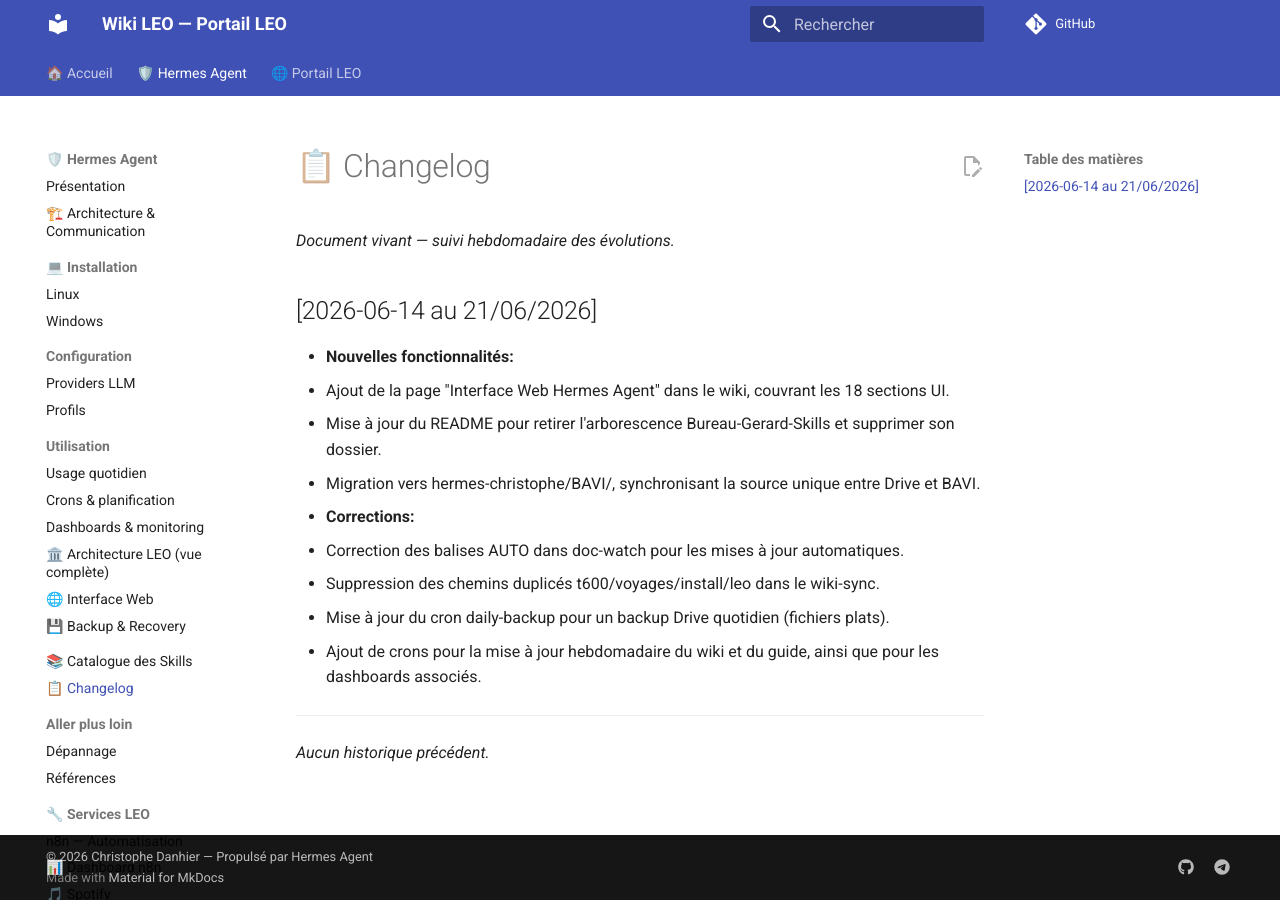
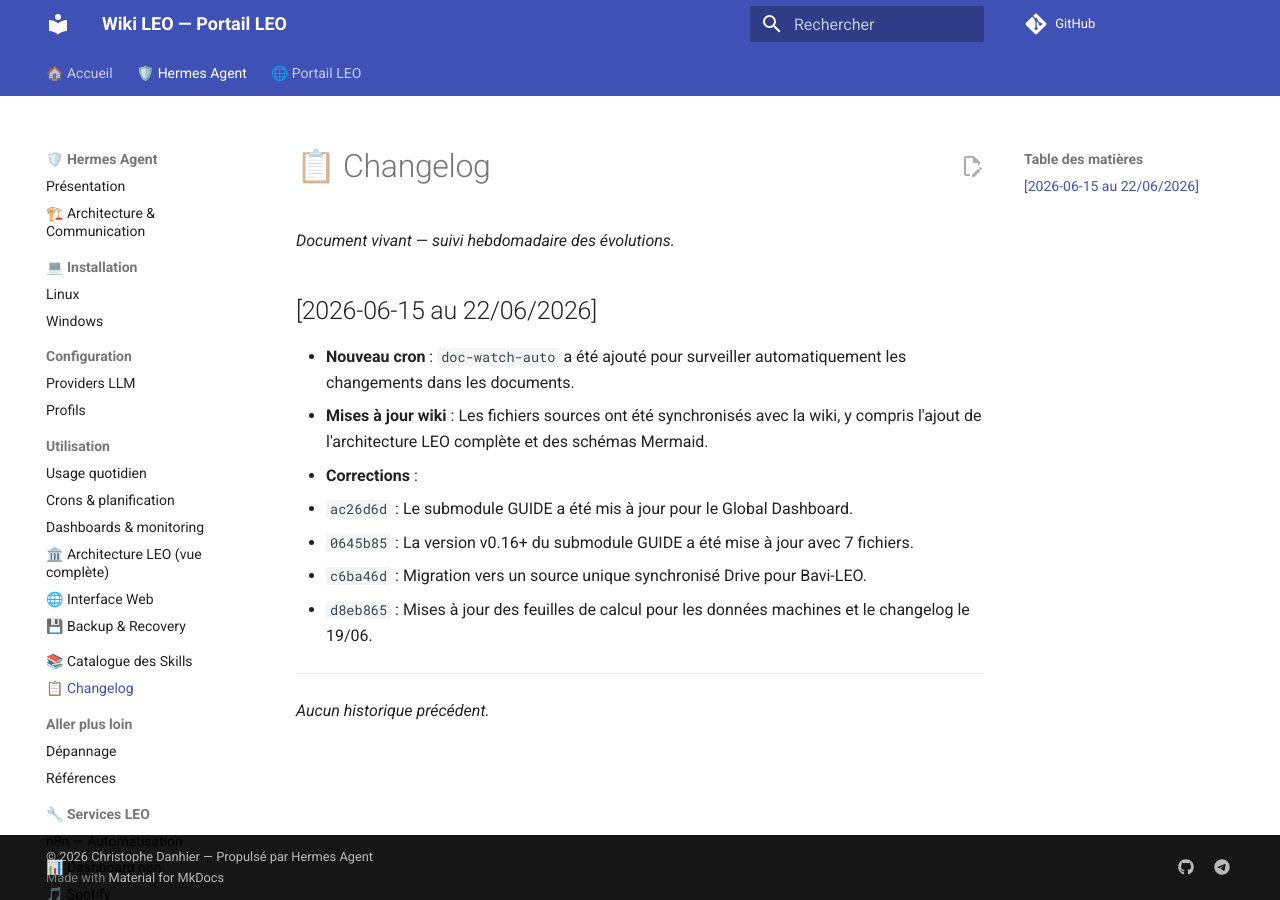
Before and after one commit to christophedanhier-hash/hermes-wiki, an MkDocs documentation site: the page built from docs/hermes/changelog.md, in a window 1280 px wide. Built offline with MkDocs 1.6.1 and Material for MkDocs 9.7.7, drawn with Linux system fonts in a browser that asks for light colours; comment, search, counter and statistics services are not loaded.

Commit message:
docs: mise à jour hebdomadaire du 22/06/2026

```diff
--- a/docs/hermes/changelog.md
+++ b/docs/hermes/changelog.md
@@ -2,18 +2,15 @@
 
 *Document vivant — suivi hebdomadaire des évolutions.*
 
-## [2026-06-14 au 21/06/2026]
+## [2026-06-15 au 22/06/2026]
 
-- **Nouvelles fonctionnalités:**
-  - Ajout de la page "Interface Web Hermes Agent" dans le wiki, couvrant les 18 sections UI.
-  - Mise à jour du README pour retirer l'arborescence Bureau-Gerard-Skills et supprimer son dossier.
-  - Migration vers hermes-christophe/BAVI/, synchronisant la source unique entre Drive et BAVI.
-
-- **Corrections:**
-  - Correction des balises AUTO dans doc-watch pour les mises à jour automatiques.
-  - Suppression des chemins duplicés t600/voyages/install/leo dans le wiki-sync.
-  - Mise à jour du cron daily-backup pour un backup Drive quotidien (fichiers plats).
-  - Ajout de crons pour la mise à jour hebdomadaire du wiki et du guide, ainsi que pour les dashboards associés.
+- **Nouveau cron** : `doc-watch-auto` a été ajouté pour surveiller automatiquement les changements dans les documents.
+- **Mises à jour wiki** : Les fichiers sources ont été synchronisés avec la wiki, y compris l'ajout de l'architecture LEO complète et des schémas Mermaid.
+- **Corrections** :
+  - `ac26d6d` : Le submodule GUIDE a été mis à jour pour le Global Dashboard.
+  - `0645b85` : La version v0.16+ du submodule GUIDE a été mise à jour avec 7 fichiers.
+  - `c6ba46d` : Migration vers un source unique synchronisé Drive pour Bavi-LEO.
+  - `d8eb865` : Mises à jour des feuilles de calcul pour les données machines et le changelog le 19/06.
 
 ---
 
```
Also changed, not shown: docs/hermes/architecture.md (+11 -11 lines).
